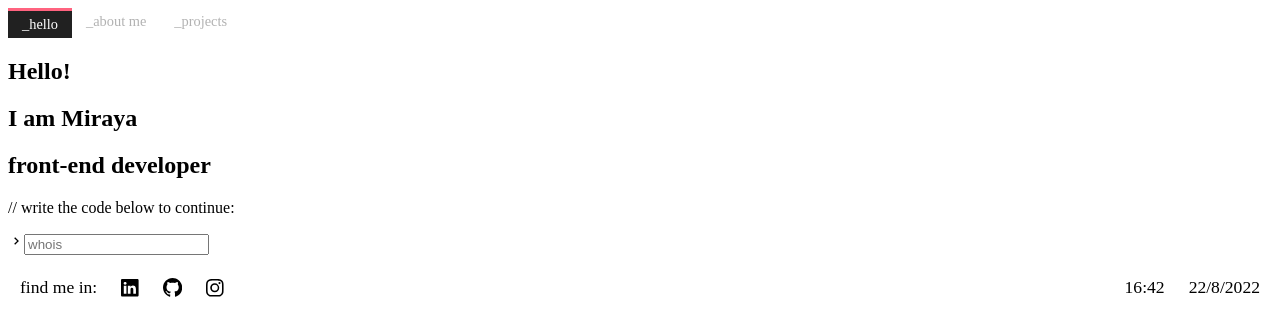
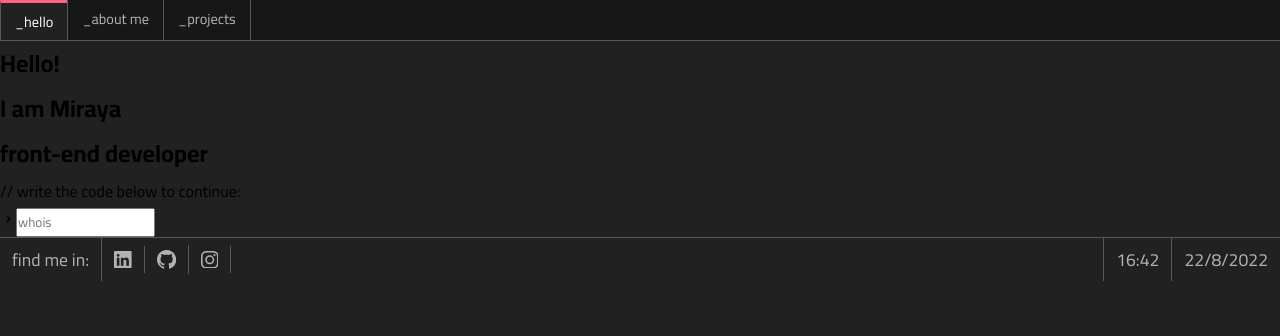
Before and after one commit to mirayatech/V2-Portfolio, a React (Vite) app: page / in a window 1280 px wide. Shown: the top 336 px of the page. Built offline with nearby package versions, Linux system fonts and the light colour scheme.

Commit message:
style: home layout

```diff
--- a/src/index.css
+++ b/src/index.css
@@ -1,5 +1,28 @@
+@import url("https://fonts.googleapis.com/css2?family=Cairo:wght@300;400;500;600;700&display=swap");
 @import url("./styles/Navbar.css");
 @import url("./styles/Hello.css");
 @import url("./styles/About.css");
 @import url("./styles/Projects.css");
 @import url("./styles/Footer.css");
+
+:root {
+  --text: #b2b2b2;
+  --white: #fff;
+  --light-grey: #595858;
+  --grey: #212121;
+  --dark-grey: #171717;
+}
+
+* {
+  margin: 0;
+  padding: 0;
+  box-sizing: border-box;
+  font-family: "Cairo", sans-serif;
+}
+
+body {
+  display: flex;
+  font-size: 1rem;
+  flex-direction: column;
+  background-color: var(--grey);
+}
```
